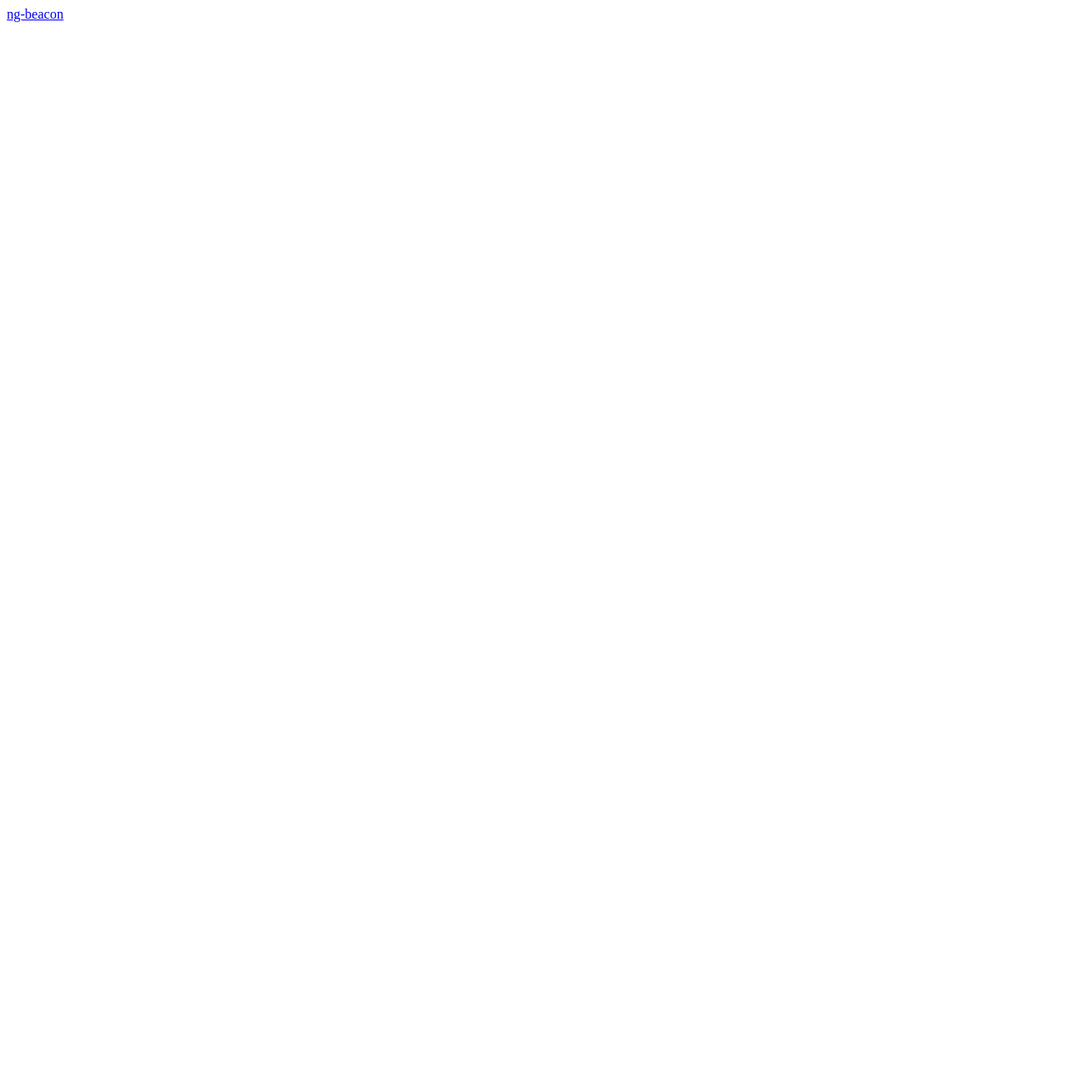
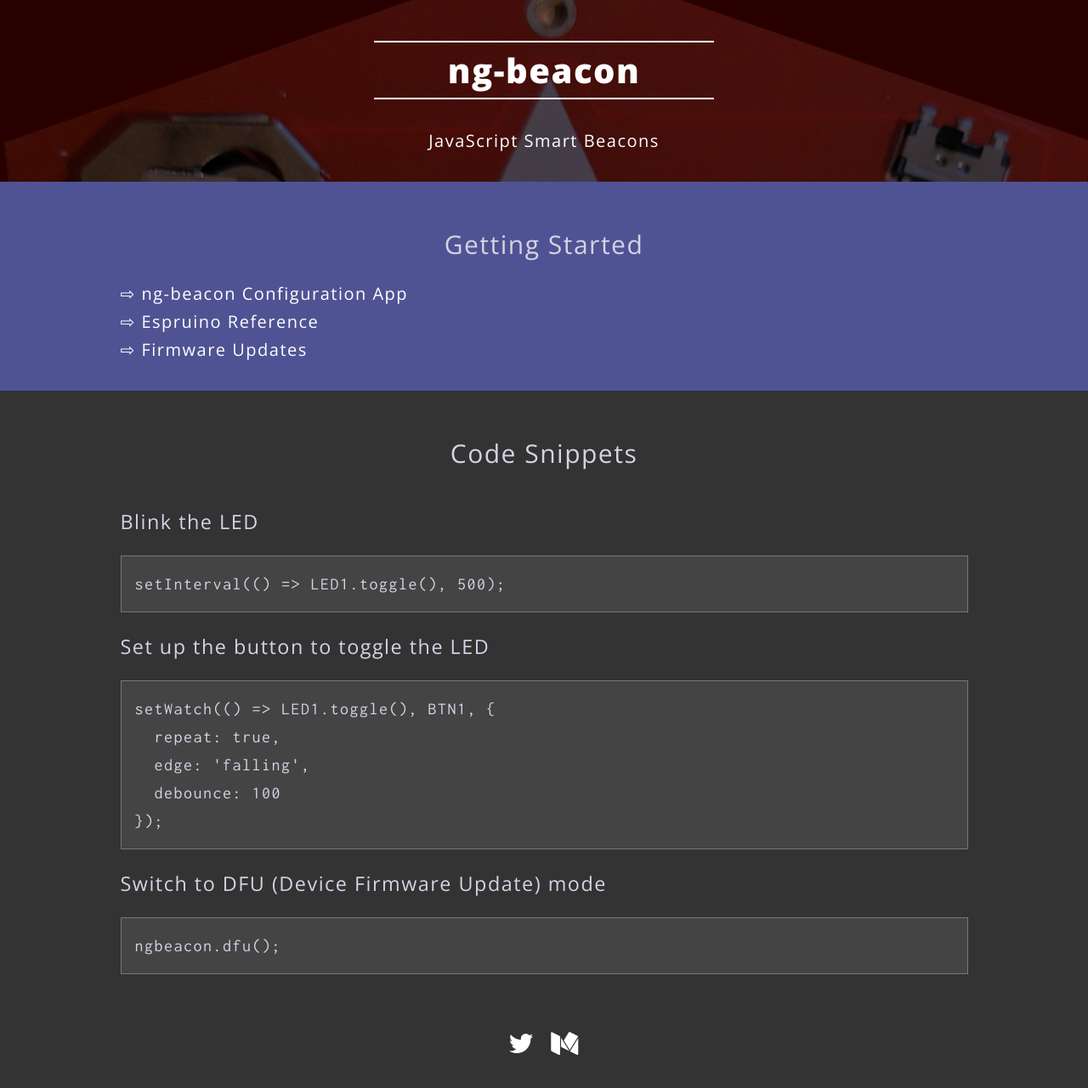
Before and after one commit to urish/ngbeacon_io, a plain HTML site: page public/index.html in a window 1280 px wide. Shown: the whole page at 85% size. Before the commit the page ends 800 px from the top, so only its background shows below. Drawn offline with nearby package versions, Linux system fonts and the light colour scheme.

Commit message:
Initial homepage

```diff
--- a/public/index.html
+++ b/public/index.html
@@ -1,10 +1,196 @@
 <!DOCTYPE html>
 <html>
-  <head>
-    <meta charset="utf-8">
-    <title>ng-beacon</title>
-  </head>
-  <body>
-    <a href="https://medium.com/@urish/introducing-ng-beacons-344d79370593#.x6uhqakpg">ng-beacon</a>
-  </body>
+
+<head>
+  <meta charset="utf-8">
+  <title>ng-beacon: Angular + Beacons</title>
+  <meta charset="utf-8" />
+  <meta name="viewport" content="width=device-width, initial-scale=1" />
+  <style>
+    @import url(https://maxcdn.bootstrapcdn.com/font-awesome/4.7.0/css/font-awesome.min.css);
+    @import url(https://fonts.googleapis.com/css?family=Inconsolata|Open+Sans:400,400italic,600,600italic,800,800italic);
+
+    html,
+    body {
+      margin: 0;
+      padding: 0;
+    }
+
+    body {
+      color: #fff;
+      font-family: "Open Sans", Helvetica, sans-serif;
+      font-size: 15pt;
+      font-weight: 400;
+      letter-spacing: 0.075em;
+      line-height: 1.65em;
+    }
+
+    .page-wrapper {
+      background-image: linear-gradient(rgba(0, 0, 0, 0.5), rgba(0, 0, 0, 0.5)),
+      url(images/beacon.jpg);
+      background-position: center center;
+      background-repeat: no-repeat;
+      background-size: cover;
+      padding-top: 0.1px;
+      display: flex;
+      flex-direction: column;
+    }
+
+    .page-wrapper header {
+      display: flex;
+      flex-direction: column;
+      align-items: center;
+      text-align: center;
+    }
+
+    .page-wrapper h1 {
+      display: flex;
+      flex-direction: column;
+      width: 400px;
+      align-self: center;
+      margin: 32px 0 16px;
+    }
+
+    .slogan {
+      margin: 0 0 32px;
+    }
+
+    .page-wrapper h1:before,
+    .page-wrapper h1:after {
+      margin: 16px 0;
+      transition: width 0.85s ease;
+      transition-delay: 0.25s;
+      background: #fff;
+      content: '';
+      display: block;
+      height: 2px;
+      width: 400px;
+    }
+
+    h2 {
+      font-weight: normal;
+      text-align: center;
+    }
+
+    h3 {
+      font-weight: normal;
+    }
+
+    a {
+      color: white;
+      text-decoration: none;
+    }
+
+    a:hover {
+      text-decoration: underline;
+    }
+
+    a.info-link {
+      display: block;
+    }
+
+    a.info-link::before {
+      content: "⇨ "
+    }
+
+    section {
+      display: flex;
+      flex-direction: column;
+      align-items: center;
+    }
+
+    .light-section {
+      background: #505393;
+      color: #d3d4e4;
+      padding: 32px 40px;
+    }
+
+    .dark-section {
+      background: #333;
+      color: #d3d4e4;
+      padding: 32px 40px;
+    }
+
+    .content {
+      width: 100%;
+      max-width: 997px;
+    }
+
+    .code-snippet {
+      font-family: inconsolata, fixed;
+      white-space: pre-wrap;
+      background:#444;
+      padding: 16px;
+      border: solid 1px #777;
+    }
+
+    footer {
+      background: #333;
+      color: white;
+      text-align: center;
+      padding: 32px 0;
+    }
+
+    .social-link {
+      display: inline-block;
+      font-size: 32px;
+    }
+
+    .social-link:not(:nth-of-type(1)) {
+      margin-left: 12px;
+    }
+  </style>
+</head>
+
+<body>
+  <div class="page-wrapper">
+    <header>
+      <h1>ng-beacon</h1>
+      <div class="slogan">
+        JavaScript Smart Beacons
+      </div>
+    </header>
+    <section class="light-section">
+      <h2>Getting Started</h2>
+      <div class="content">
+        <a href="https://ngbeacon.io/config" class="info-link">
+          ng-beacon Configuration App
+        </a>
+        <a href="https://www.espruino.com/Reference" class="info-link">
+          Espruino Reference
+        </a>
+       <a href="https://github.com/urish/ng-beacon-firmware" class="info-link">
+          Firmware Updates
+        </a>
+      </div>
+    </section>
+    <section class="dark-section">
+      <h2>Code Snippets</h2>
+      <div class="content">
+        <h3>Blink the LED</h2>
+        <div class="code-snippet">setInterval(() => LED1.toggle(), 500);</div>
+
+        <h3>Set up the button to toggle the LED</h2>
+        <div class="code-snippet"
+          >setWatch(() => LED1.toggle(), BTN1, {
+  repeat: true,
+  edge: 'falling',
+  debounce: 100
+});</div>
+
+        <h3>Switch to DFU (Device Firmware Update) mode</h2>
+        <div class="code-snippet">ngbeacon.dfu();</div>
+      </div>
+    </section>
+    <footer>
+      <a href="https://twitter.com/ngbeacon" class="social-link">
+        <i class="fa fa-twitter"></i>
+      </a>
+      <a href="https://medium.com/@urish" class="social-link">
+        <i class="fa fa-medium"></i>
+      </a>
+    </footer>
+  </div>
+</body>
+
 </html>
```
Also changed, not shown: firebase.json, public/images/beacon.jpg (added).
